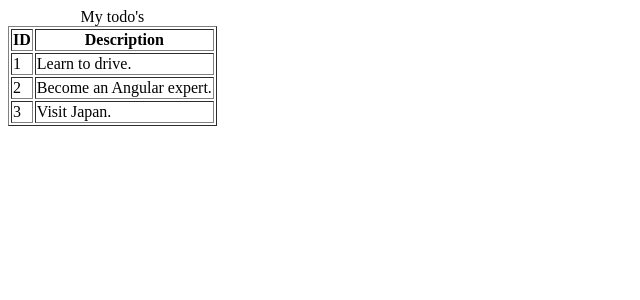
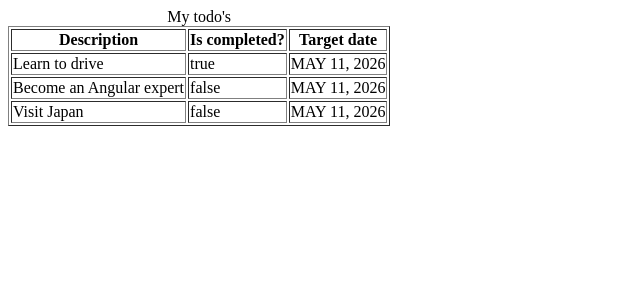
Before and after one commit to rSosa-dev/todo-list, an Angular app in the folder frontend/: page /todos in a window 1280 px wide. Shown: the top 300 px of the page, without its empty margins (0-640 px from the left). Built offline with nearby package versions, Linux system fonts and the light colour scheme.

Commit message:
Created todo class

```diff
--- a/frontend/src/app/list-todos.component/list-todos.component.html
+++ b/frontend/src/app/list-todos.component/list-todos.component.html
@@ -2,15 +2,17 @@
     <caption>My todo's</caption>
     <thead>
         <tr>
-            <th>ID</th>
             <th>Description</th>
+            <th>Is completed?</th>
+            <th>Target date</th>
         </tr>
     </thead>
     <tbody>
         <!-- for (Todo todo: todos) -->
         <tr *ngFor="let todo of todos">
-            <td>{{ todo.id }}</td>
             <td>{{ todo.description }}</td>
+            <td>{{ todo.done }}</td>
+            <td>{{ todo.targetDate | date | uppercase}}</td>
         </tr>
     </tbody>
 </table>
--- a/frontend/src/app/list-todos.component/list-todos.component.ts
+++ b/frontend/src/app/list-todos.component/list-todos.component.ts
@@ -1,5 +1,14 @@
 import { Component } from '@angular/core';
 import { CommonModule } from '@angular/common';
+
+export class Todo {
+  constructor (
+    public id: number,
+    public description: string,
+    public done: boolean,
+    public targetDate: Date
+  ) { }
+}
 
 @Component({
   selector: 'app-list-todos',
@@ -10,17 +19,8 @@ import { CommonModule } from '@angular/common';
 export class ListTodosComponent {
 
   todos = [
-    {
-      id: 1,
-      description: 'Learn to drive.',
-    },
-    {
-      id: 2,
-      description: 'Become an Angular expert.',
-    },
-    {
-      id: 3,
-      description: 'Visit Japan.',
-    },
+    new Todo(1, 'Learn to drive', true, new Date()),
+    new Todo(1, 'Become an Angular expert', false, new Date()),
+    new Todo(1, 'Visit Japan', false, new Date()),
   ]
 }
```
